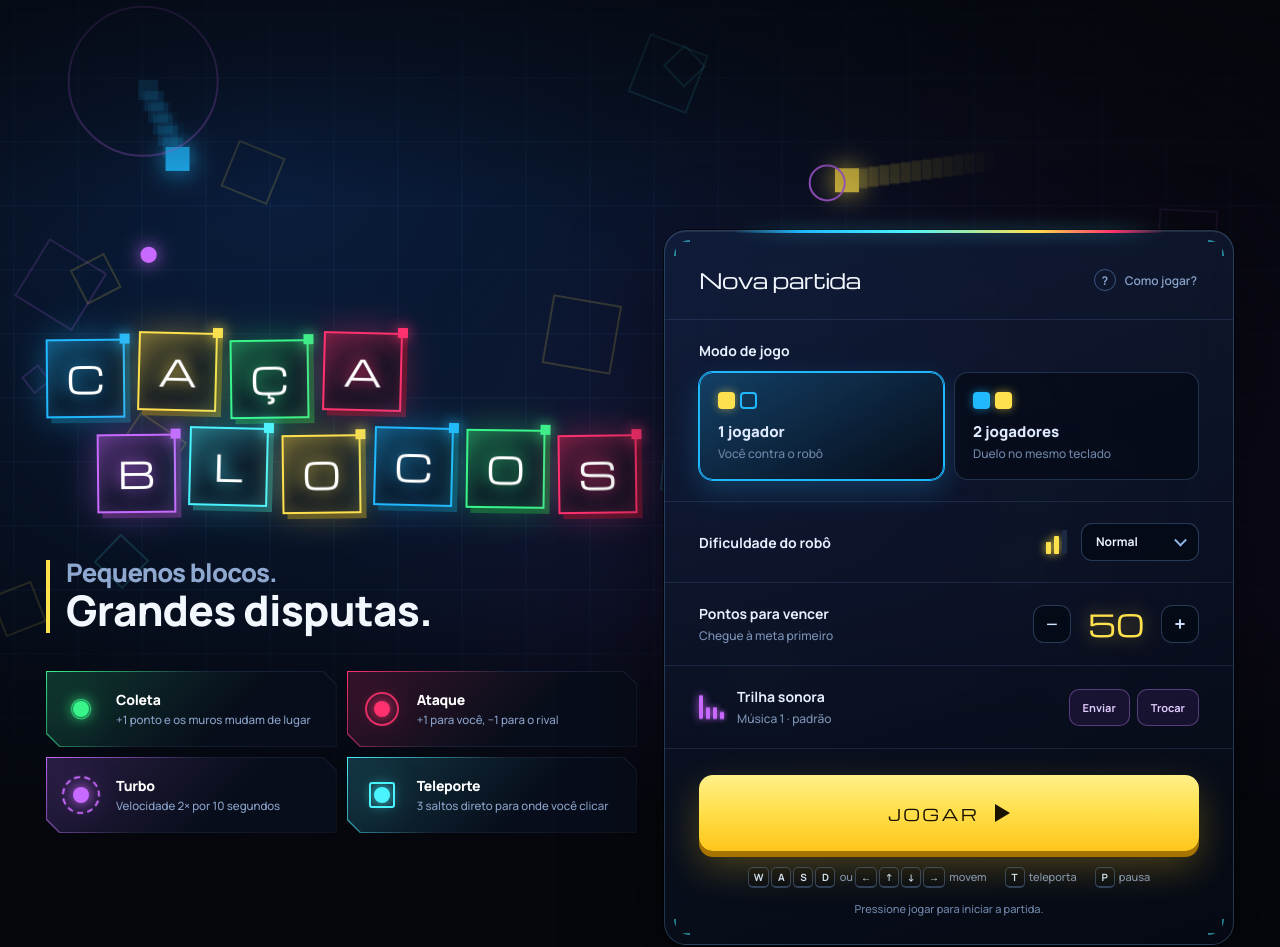
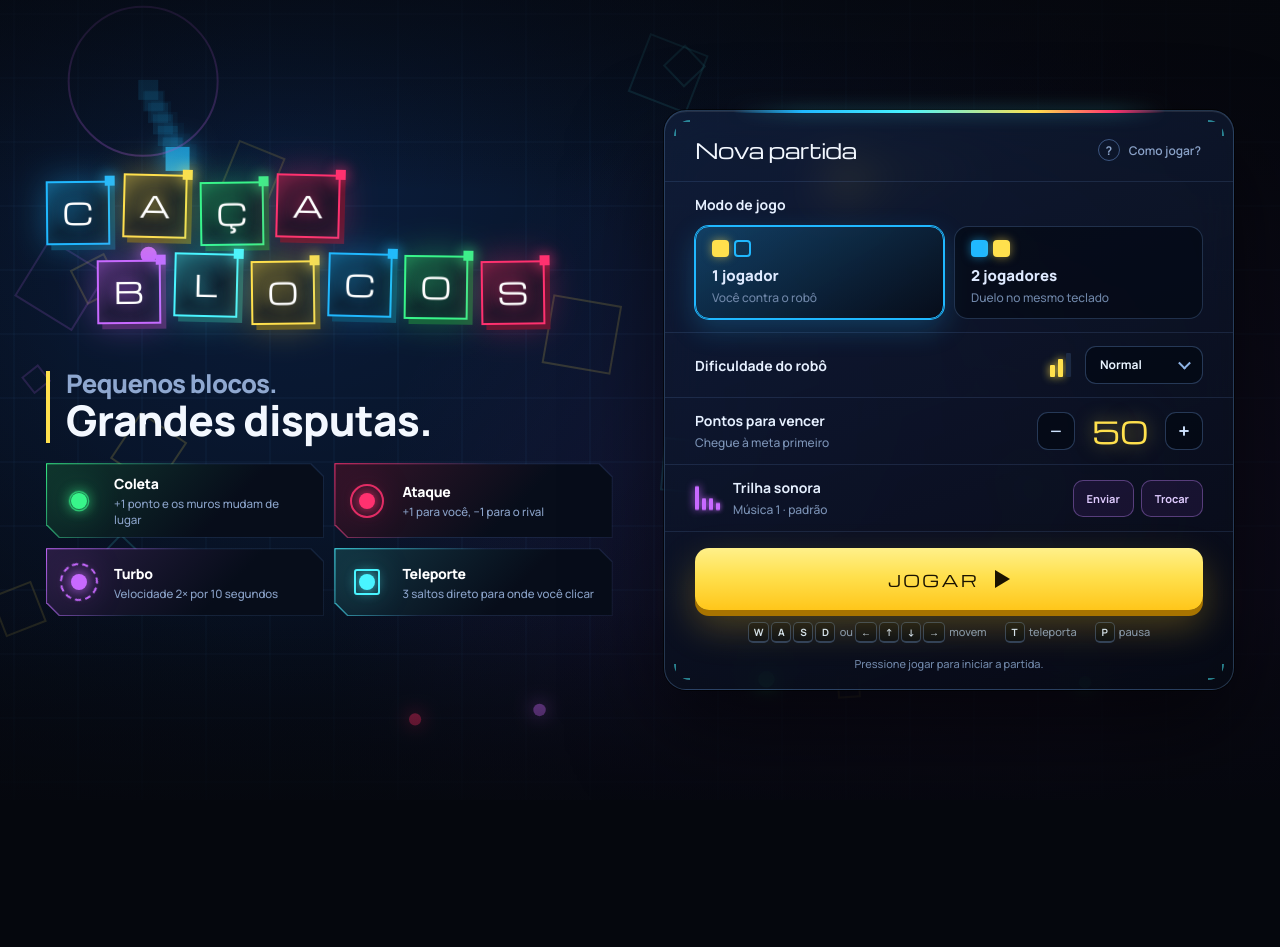
Before and after one commit to EttoreMatos/cacablocos, a plain HTML site: page index.html in a window 1280 px wide. After the commit the page ends 800 px from the top, so only its background shows below. Drawn offline with nearby package versions, Linux system fonts and the light colour scheme; animation ran at ten frames a second.

Commit message:
Ajuste na entrada do lobby

```diff
--- a/lobby.css
+++ b/lobby.css
@@ -1,18 +1,26 @@
 /* lobby.css — menu do Caça Blocos. Carregar depois de styles.css. */
-body:not(.is-playing) { background: #05070d; }
+body:not(.is-playing) { overflow: hidden; background: #05070d; }
 body:not(.is-playing)::before { display: none; }
-body:not(.is-playing) .site-shell { width: 100%; max-width: none; }
+body:not(.is-playing) .site-shell { width: 100%; max-width: none; min-height: 0; }
+body:not(.is-playing) .topbar,
+body:not(.is-playing) .page-footer { display: none; }
+body:not(.is-playing) { overflow-x: hidden; }
 body:not(.is-playing) main { display: block; padding: 0; }
 
 .lobby {
-  position: relative;
+  position: fixed;
+  inset: 0;
+  z-index: 1;
   isolation: isolate;
-  min-height: 100dvh;
-  display: grid;
-  place-items: center;
+  display: flex;
+  overflow-x: hidden;
+  overflow-y: auto;
   padding: clamp(18px, 3.6vw, 52px);
   font-family: "Manrope", "Segoe UI", sans-serif;
+  scrollbar-color: #2b4a7a transparent;
+  scrollbar-width: thin;
 }
+.lobby-grid { margin: auto; }
 #lobby-bg { position: fixed; inset: 0; z-index: -2; width: 100%; height: 100%; display: block; }
 .lobby::after {
   position: fixed;
@@ -458,3 +466,19 @@ body:not(.is-playing) .lobby .lb-seg .segment { padding: 19px 18px 17px; }
   .lb-head { padding: 14px 18px 8px; }
   .lb-sh-head { padding: 14px 20px 12px; }
 }
+
+@media (min-width: 941px) and (max-height: 840px) {
+  .lb-head { padding: 22px 30px 14px; }
+  .lb-slot { padding: 13px 30px; }
+  body:not(.is-playing) .lobby .lb-seg .segment { padding: 13px 16px 12px; }
+  .segment .px { margin-bottom: 5px; }
+  .lb-foot { padding: 16px 30px 18px; }
+  .lb-play { min-height: 62px; }
+  .lb-keys { margin-top: 12px; }
+  .lb-word i { --s: clamp(40px, 5vw, 66px); }
+  .lb-legend { margin-top: 20px; }
+  .lb-legend li { padding: 11px 16px 11px 10px; }
+}
+@media (min-width: 941px) and (max-height: 690px) {
+  .lb-keys, .lobby .keyboard-hint, .lb-legend small { display: none; }
+}
```
